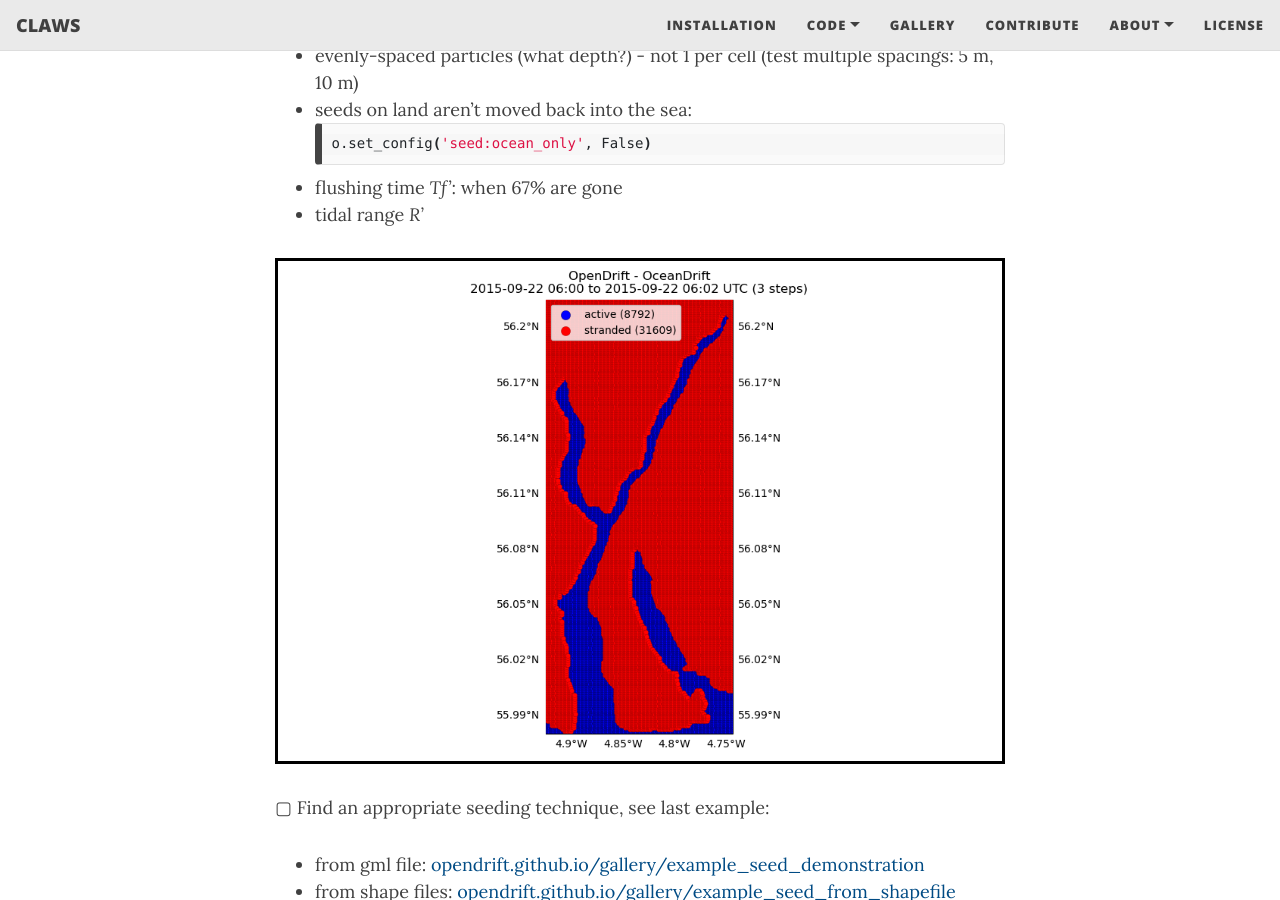
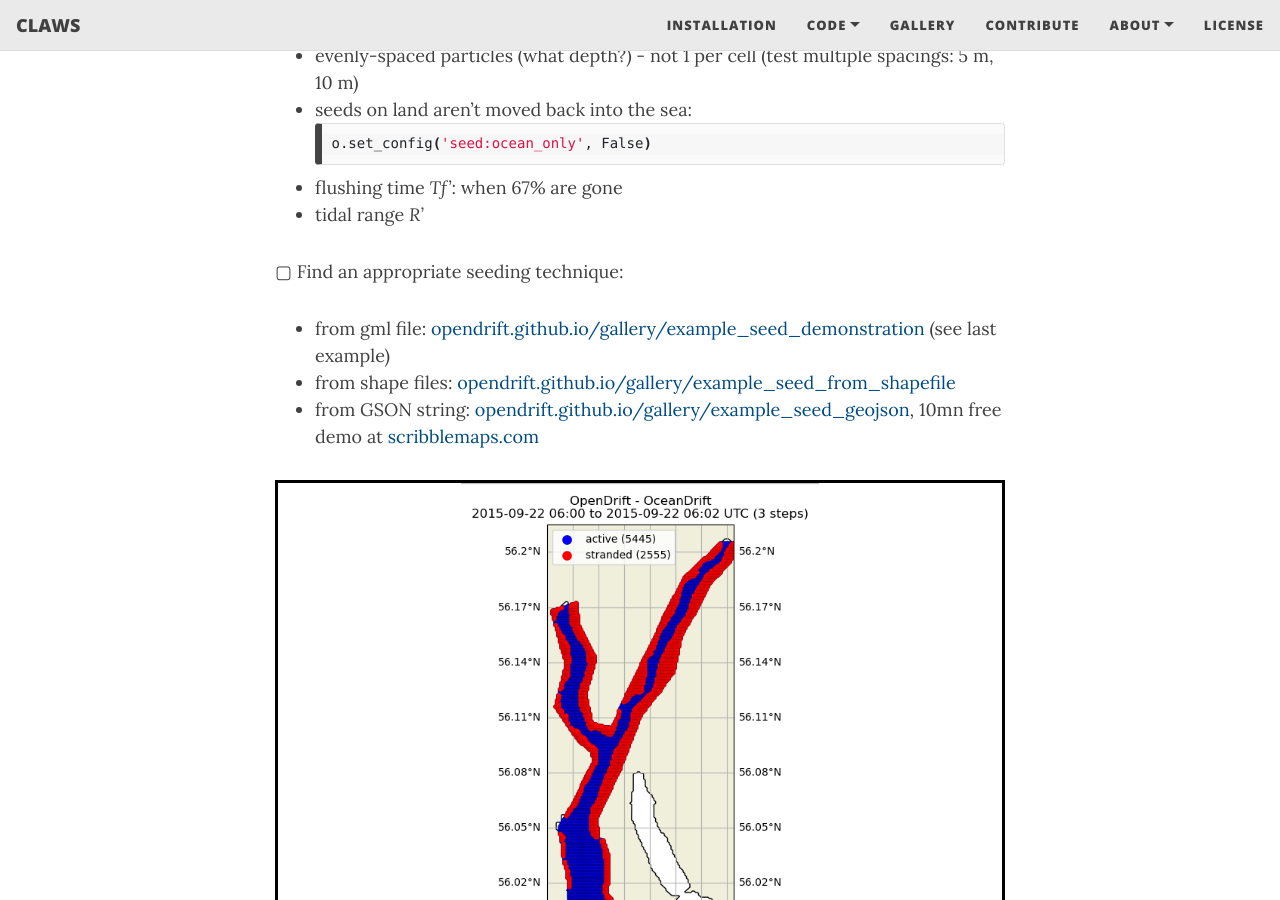
Before and after one commit to claws-scot/claws-scot.github.io, a Jekyll site: the page built from meeting-220613-N.md, in a window 1280 px wide and 900 px high, scrolled down 3474 px. Built offline with Jekyll 4.4.1, drawn with Linux system fonts in a browser that asks for light colours; nearby versions of some CDN libraries.

Commit message:
Editing web pages

```diff
--- a/meeting-220613-N.md
+++ b/meeting-220613-N.md
@@ -105,12 +105,8 @@
   * flushing time _Tf'_: when 67% are gone
   * tidal range _R'_
 
-<p align="center" style="border-style:solid; border:2; border-color:black">
-  <img src="/docs/meeting/seeding_particles.png" style="height:500px">
-</p>
-
-&#9634; Find an appropriate seeding technique, see last example:
-  - from gml file: <a href="https://opendrift.github.io/gallery/example_seed_demonstration.html">opendrift.github.io/gallery/example_seed_demonstration</a>
+&#9634; Find an appropriate seeding technique:
+  - from gml file: <a href="https://opendrift.github.io/gallery/example_seed_demonstration.html">opendrift.github.io/gallery/example_seed_demonstration</a> (see last example)
   - from shape files: <a href="https://opendrift.github.io/gallery/example_seed_from_shapefile.html">opendrift.github.io/gallery/example_seed_from_shapefile</a>
   - from GSON string: <a href="https://opendrift.github.io/gallery/example_seed_geojson.html">opendrift.github.io/gallery/example_seed_geojson</a>, 10mn free demo at <a href="www.scribblemaps.com"> scribblemaps.com</a>
 
```
